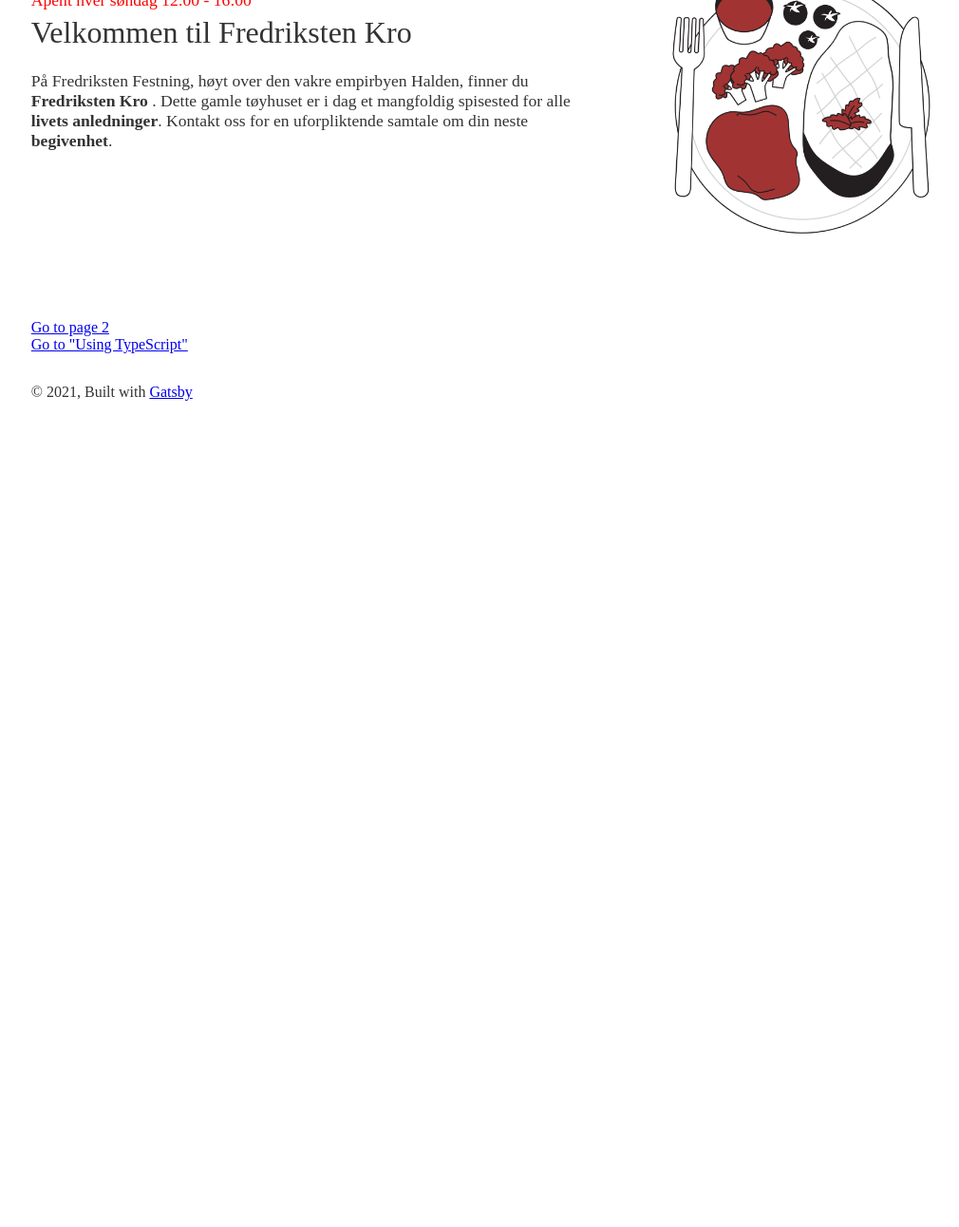
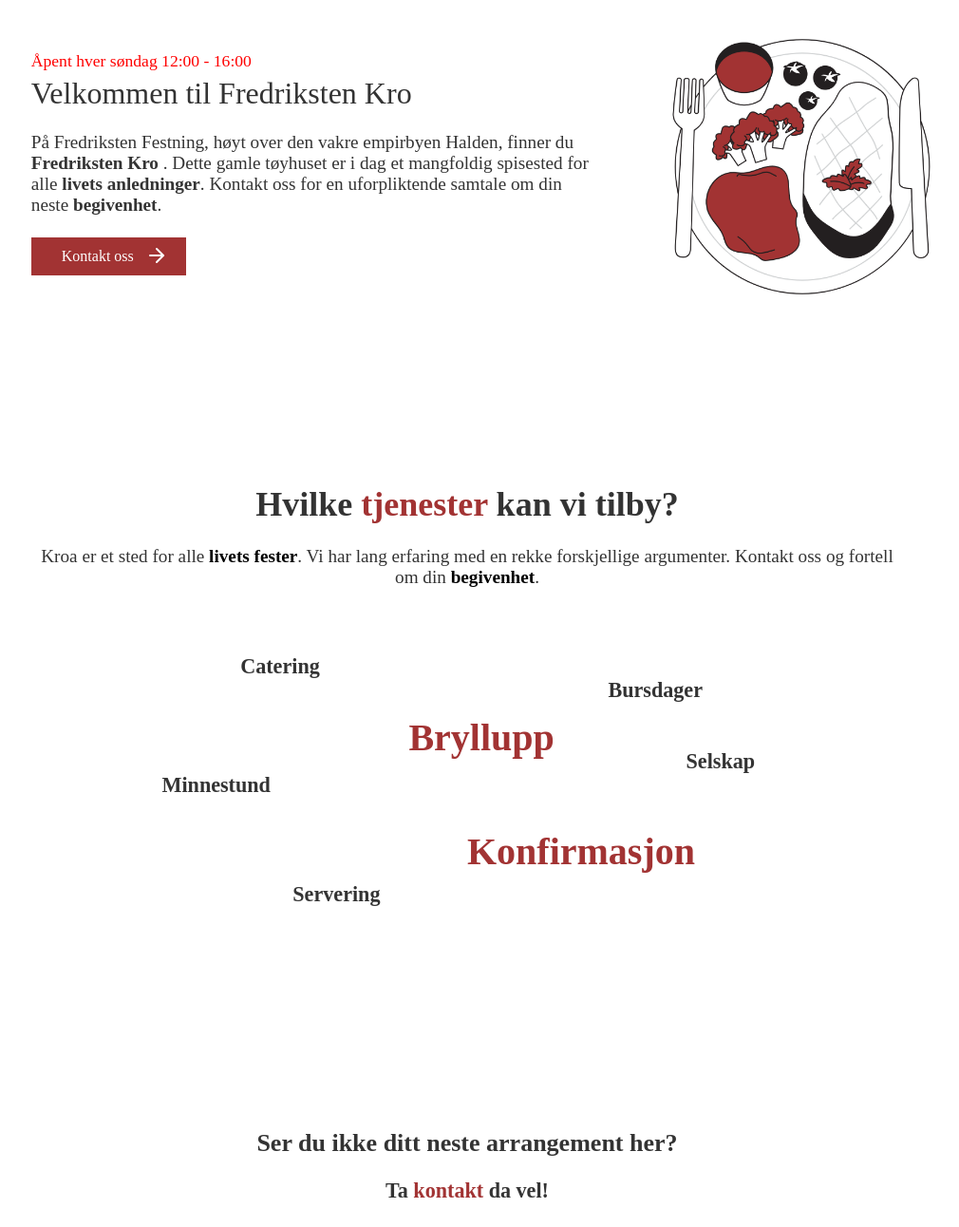
Before and after one commit to andreaslimidev/fredrikstenkro, a Gatsby site: page / in a window 1280 px wide. Shown: the part 184-1476 px from the top of the page at 95% size, without its empty margins (148-1158 px from the left). Before the commit the page ends 800 px from the top, so only its background shows below. Built offline with nearby package versions, Linux system fonts and the light colour scheme; Gatsby itself is replaced by a stand-in of ours; a web font is replaced by a local one.

Commit message:
tjenester comp done

```diff
--- a/src/components/items.js
+++ b/src/components/items.js
@@ -15,7 +15,7 @@ const Nav = styled.div`
   @media (max-width: ${props => props.theme.mobile}) {
     flex-direction: column;
     position: absolute;
-    height: 100%;
+    height: 1600px;
     background-color: white;
     z-index: 999;
     justify-content: start;
--- a/src/components/landing.js
+++ b/src/components/landing.js
@@ -2,16 +2,18 @@ import React, { useState } from "react"
 import styled from "styled-components"
 import { useStaticQuery, graphql } from "gatsby"
 import Img from "gatsby-image"
+import { ArrowLeft, RotateCcw } from "react-feather"
 
 const Container = styled.div`
   display: flex;
-  padding-top: 3rem;
+  padding-top: 7rem;
   font-family: Eczar, serif !important;
 
   @media (max-width: ${props => props.theme.mobile}) {
       flex-direction: column;
       font-size: 0.7rem;
       align-items: center;
+      padding-top: 2rem;
 
 
 `
@@ -20,7 +22,7 @@ const ImageContainer = styled.div`
   width: 300px;
 
   @media (max-width: ${props => props.theme.mobile}) {
-    width: 500px;
+    width: 100%;
     left: 0;
   }
 `
@@ -44,7 +46,7 @@ const Content = styled.div`
   }
 
   p {
-    font-size: 1.1rem;
+    font-size: 1.2rem;
     padding-right: 1.5rem;
   }
 `
@@ -57,7 +59,35 @@ const Image = styled(Img)`
 
   @media (max-width: ${props => props.theme.mobile}) {
     position: static;
+    width: 100%;
+    margin-top: 3rem;
     left: 0;
+  }
+`
+
+const Button = styled.button`
+  background-color: ${props => props.theme.main};
+  border: 0;
+  padding: 0.4rem 2rem;
+  padding-right: 1.2rem;
+  font-weight: 500;
+  color: #fefefe;
+  display: flex;
+  align-items: center;
+  font-size: 1rem;
+  transition: all 0.2s linear;
+
+  :focus {
+    outline: none;
+  }
+
+  :active {
+  }
+
+  :hover {
+    background-color: #701919;
+    transform: scale(1.05);
+    cursor: pointer;
   }
 `
 
@@ -87,6 +117,16 @@ export const Landing = () => {
           mangfoldig spisested for alle <span>livets anledninger</span>. Kontakt
           oss for en uforpliktende samtale om din neste <span>begivenhet</span>.
         </p>
+        <Button>
+          Kontakt oss{" "}
+          <ArrowLeft
+            style={{
+              transform: `rotate(180deg)`,
+              marginBottom: `3px`,
+              marginLeft: `12px`,
+            }}
+          />
+        </Button>
       </Content>
       <ImageContainer>
         <Image fluid={logo.placeholderImage.childImageSharp.fluid} />
--- /dev/null
+++ b/src/components/tjenester.js
@@ -0,0 +1,161 @@
+import React from "react"
+import { Link } from "gatsby"
+
+import Layout from "../components/layout"
+import Image from "../components/image"
+import SEO from "../components/seo"
+import { Topbar } from "../components/topbar"
+import { Landing } from "../components/landing"
+import styled from "styled-components"
+
+const Container = styled.div`
+  display: flex;
+  flex-direction: column;
+  padding-top: 7rem;
+  font-family: Eczar, serif !important;
+  align-items: center;
+  text-align: center;
+
+  h1 {
+    font-weight: 600;
+  }
+
+  p {
+    font-size: 1.2rem;
+
+    span {
+      color: black;
+      font-weight: 600;
+    }
+  }
+
+  span {
+    color: ${props => props.theme.main};
+  }
+
+  @media (max-width: ${props => props.theme.mobile}) {
+    font-size: 0.7rem;
+  }
+`
+
+const Cloud = styled.div`
+  height: 500px;
+  width: 100%;
+  position: relative;
+  margin-top: 3rem;
+
+  span {
+      color: ${props => props.theme.main}
+      font-weight: 600;
+  }
+
+
+  h3:hover {
+      transform: scale(1.5);
+      transition: all 0.3s linear;
+  }
+
+  h3 {
+    transition: all 0.3s linear;
+    transform: scale(1);
+
+    :nth-child(1) {
+      position: absolute;
+      top: 20%;
+      right: 17%;
+    }
+    :nth-child(2) {
+      position: absolute;
+      top: 13%;
+      right: 40%;
+      font-size: 2.5rem;
+      color: ${props => props.theme.main}
+    }
+    :nth-child(3) {
+      position: absolute;
+      top: 37%;
+      left: 50%;
+      font-size: 2.5rem;
+      color: ${props => props.theme.main}
+    }
+    :nth-child(4) {
+        position: absolute;
+        top: 25%;
+        left 15%;
+      }
+      :nth-child(5) {
+        position: absolute;
+        top: 48%;
+        left 30%;
+      }
+      :nth-child(6) {
+        position: absolute;
+        top: 0;
+        left: 24%;
+      }
+      :nth-child(7) {
+        position: absolute;
+        top: 5%;
+        right: 23%;
+      }
+  }
+
+  @media (max-width: ${props => props.theme.mobile}) {
+    h3 {
+        :nth-child(2), :nth-child(3) {
+            position: absolute;
+            font-size: 1.5rem;
+            color: ${props => props.theme.main}
+    }
+    :nth-child(4) {
+        position: absolute;
+        top: 29%;
+        left: 15%;
+      }
+      :nth-child(3) {
+        position: absolute;
+        top: 38%;
+        left: 45%;
+      }
+    :nth-child(6) {
+        position: absolute;
+        top: 0;
+        left: 20%;
+      }
+      :nth-child(7) {
+        position: absolute;
+        top: 6%;
+        right: 10%;
+      }
+  }
+`
+
+export const Tjenester = () => {
+  return (
+    <Container>
+      <h1>
+        Hvilke <span>tjenester</span> kan vi tilby?
+      </h1>
+      <p>
+        Kroa er et sted for alle <span>livets fester</span>. Vi har lang
+        erfaring med en rekke forskjellige argumenter. Kontakt oss og fortell om
+        din <span>begivenhet</span>.
+      </p>
+      <Cloud>
+        <h3>Selskap</h3>
+        <h3>Bryllupp</h3>
+        <h3>Konfirmasjon</h3>
+        <h3>Minnestund</h3>
+        <h3>Servering</h3>
+        <h3>Catering</h3>
+        <h3>Bursdager</h3>
+      </Cloud>
+      <div>
+        <h2>Ser du ikke ditt neste arrangement her?</h2>
+        <h3>
+          Ta <span>kontakt</span> da vel!
+        </h3>
+      </div>
+    </Container>
+  )
+}
--- a/src/pages/index.js
+++ b/src/pages/index.js
@@ -6,13 +6,16 @@ import Image from "../components/image"
 import SEO from "../components/seo"
 import { Topbar } from "../components/topbar"
 import { Landing } from "../components/landing"
+import { Tjenester } from "../components/tjenester"
 
 const IndexPage = () => (
   <Layout>
     <SEO title="Hjem" />
     <Landing />
-    <Link to="/page-2/">Go to page 2</Link> <br />
-    <Link to="/using-typescript/">Go to "Using TypeScript"</Link>
+    <Tjenester />
+
+    {/* <Link to="/page-2/">Go to page 2</Link> <br />
+    <Link to="/using-typescript/">Go to "Using TypeScript"</Link> */}
   </Layout>
 )
 
```
Also changed, not shown: 1 other file.
